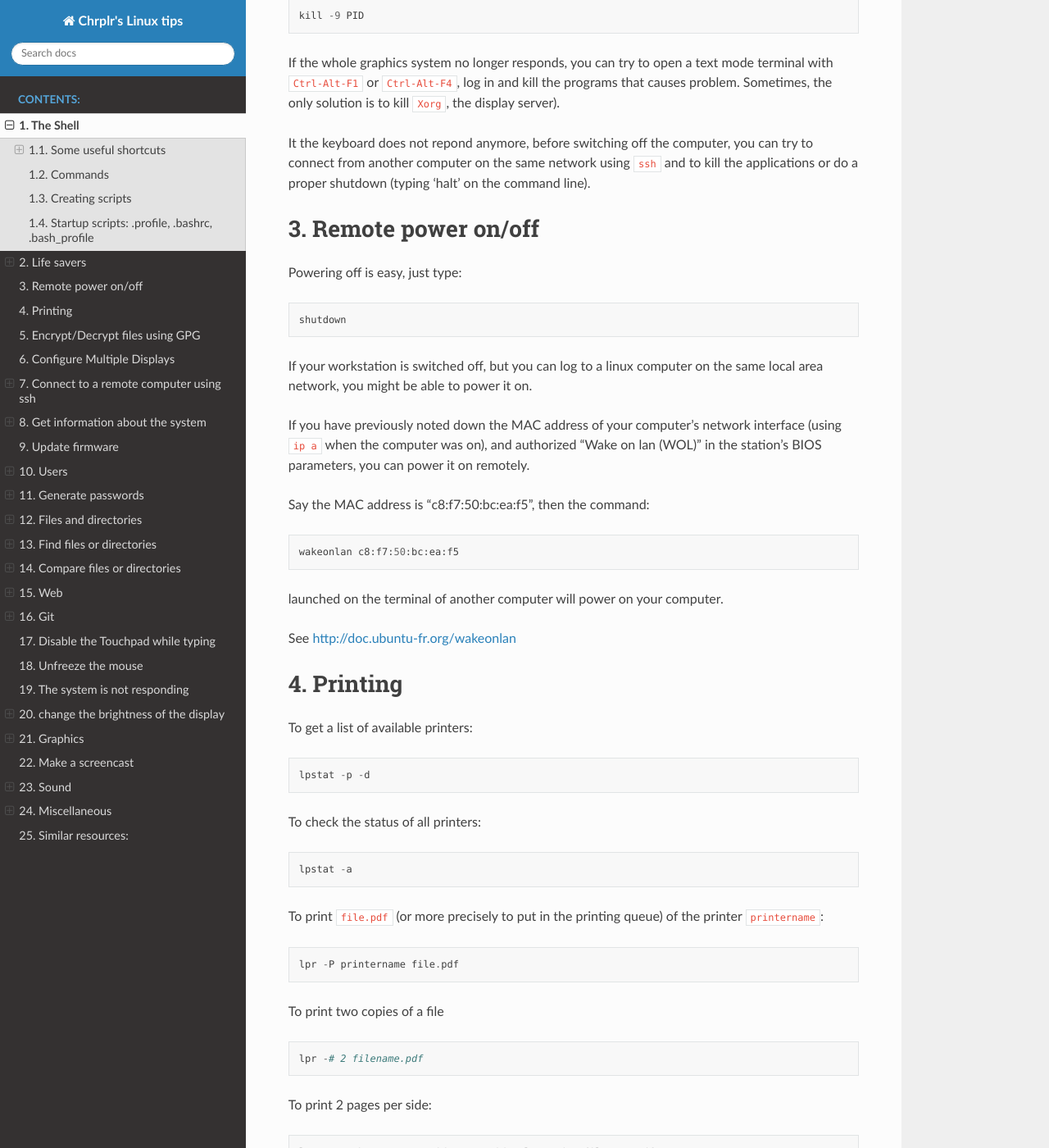
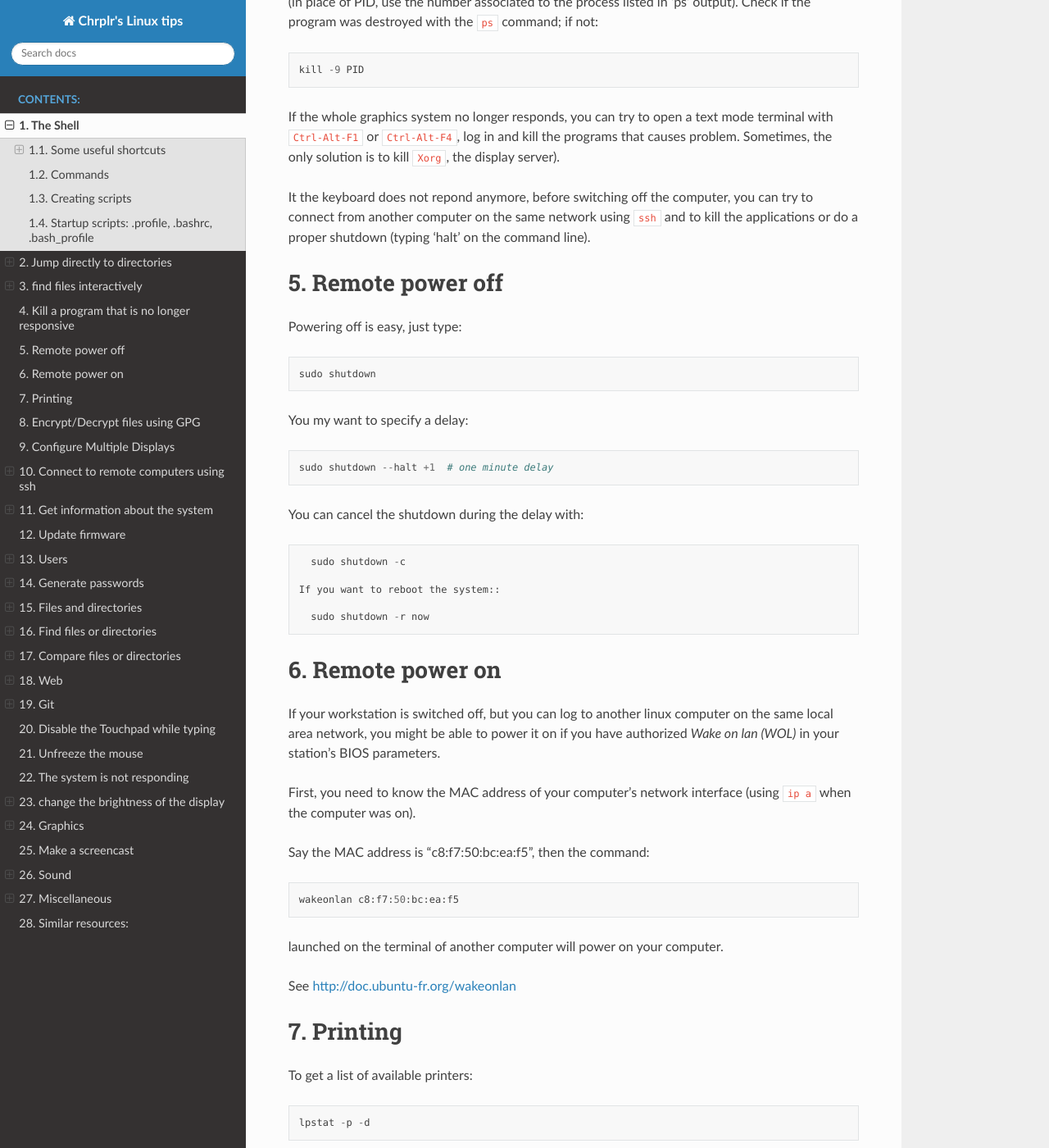
Before and after one commit to chrplr/linux-tips, a Sphinx documentation site: the page built from docs/linux_howto.rst, in a window 1280 px wide and 1400 px high, scrolled down 6697 px. Shown: the whole window at 82% size. Built offline with Sphinx 7.4.7 and the Read the Docs theme 2.0.0, drawn with Linux system fonts in a browser that asks for light colours; some of the changed text lies outside the part shown.

Commit message:
corrected some formatting issues

```diff
--- a/docs/linux_howto.rst
+++ b/docs/linux_howto.rst
@@ -244,14 +244,12 @@ See:
 * http://mywiki.wooledge.org/DotFiles
 
 
-Life savers
------------
 
 Jump directly to directories
-~~~~~~~~~~~~~~~~~~~~~~~~~~~~
-
-DirB: Directory Bookmarks
-*************************
+----------------------------
+
+Directory Bookmarks
+~~~~~~~~~~~~~~~~~~~
 
 If you are tired of typing intermediate directory names when changing
 directory, check out the *Directory Bookmarks functions for bash* described in
@@ -281,8 +279,8 @@ the available operations:
    sl -p                  path list
 
 
-cdhist: cd history
-******************
+cd history
+~~~~~~~~~~
 
 Another possibility is to use `cdhist <https://github.com/bulletmark/cdhist>`_, a tool that replaces the ``cd`` command
  by a new version that, when you type ``cd --``, list the recently visited directories and let you select one. It is a python script, therefoere, to install it,
@@ -298,7 +296,7 @@ And add the following lines to ``~/.bashrc``::
 
 
 find files interactively
-~~~~~~~~~~~~~~~~~~~~~~~~
+------------------------
 
 Install the fuzzy file finder ``fzf``
 
@@ -321,7 +319,7 @@ Open a file from the command line
 
 
 Kill a program that is no longer responsive
-~~~~~~~~~~~~~~~~~~~~~~~~~~~~~~~~~~~~~~~~~~~
+-------------------------------------------
 
 It may happen that a program monopolizes most of the CPU, but does not
 longer respond to input. Such a program is crashed and should be
@@ -363,17 +361,31 @@ network using ``ssh`` and to kill the applications or do a proper
 shutdown (typing ‘halt’ on the command line).
 
 
-Remote power on/off
--------------------
+Remote power off
+----------------
 
 Powering off is easy, just type::
 
-   shutdown
-
-If your workstation is switched off, but you can log to a linux computer on the same local area network, you might be able to power it on.
-
-If you have previously noted down the MAC address of your computer's network interface (using ``ip a`` when the computer was on),
-and authorized "Wake on lan (WOL)" in the station's BIOS parameters, you can power it on remotely.
+   sudo shutdown
+
+You my want to specify a delay::
+
+   sudo shutdown --halt +1  # one minute delay
+
+You can cancel the shutdown during the delay with::
+
+   sudo shutdown -c
+
+ If you want to reboot the system::
+
+   sudo shutdown -r now
+
+Remote power on
+---------------
+
+If your workstation is switched off, but you can log to another linux computer on the same local area network, you might be able to power it on if you have authorized *Wake on lan (WOL)* in your station's BIOS parameters.
+
+First, you need to know the MAC address of your computer's network interface (using ``ip a`` when the computer was on).
 
 Say the MAC address is "c8:f7:50:bc:ea:f5", then the command::
 
@@ -482,8 +494,8 @@ Use the programs ``xranrd`` and ``arandr``
 
 If you have a nvidia graphics card, you can also use ``nvidia-settings``
 
-Connect to a remote computer using ssh
---------------------------------------
+Connect to remote computers using ssh
+-------------------------------------
 
 A secure method to connect to a remote computer:
 
@@ -509,8 +521,6 @@ need to add the ``-X`` option:
 Note: you may need to run ``xhost +`` on the local (client) computer.
 
 If you often connect to a computer, you can create an entry in ``$HOME/.ssh/config``::
-
-::
 
    Host myserver
        Hostname gozilla.example.com
```
